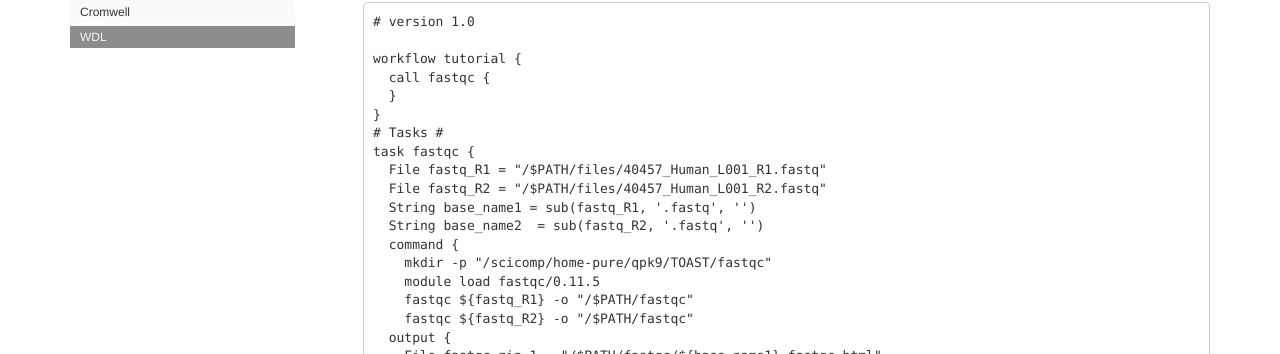
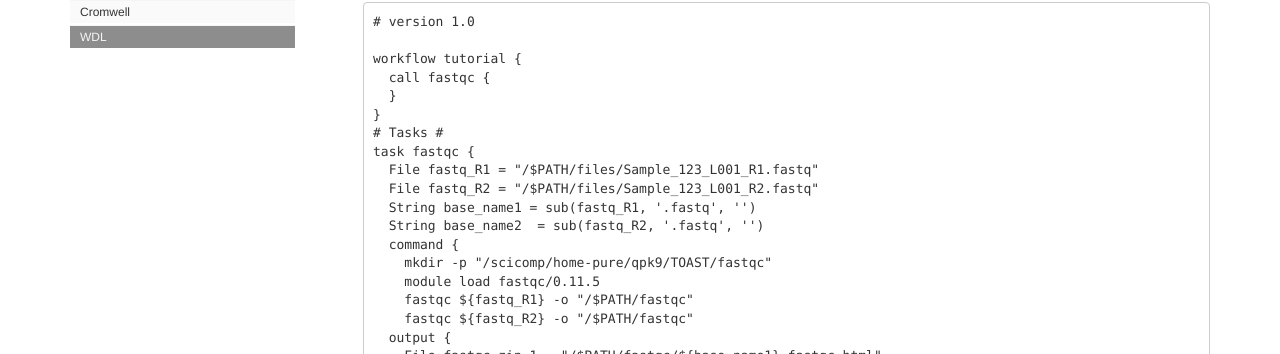
Before and after one commit to jvhagey/Tutorials, a Jekyll site: the page built from pages/mydoc/mydoc_wdl.md, in a window 1280 px wide and 900 px high, scrolled down 3254 px. Shown: the part 246-600 px from the top of the window. Built offline with Jekyll 4.4.1, drawn with Linux system fonts in a browser that asks for light colours; comment, search, counter and statistics services are not loaded; some of the changed text lies outside the part shown.

Commit message:
Update mydoc_wdl.md

````diff
--- a/pages/mydoc/mydoc_wdl.md
+++ b/pages/mydoc/mydoc_wdl.md
@@ -101,8 +101,8 @@ workflow tutorial {
 }
 # Tasks #
 task fastqc {
-  File fastq_R1 = "/$PATH/files/40457_Human_L001_R1.fastq"
-  File fastq_R2 = "/$PATH/files/40457_Human_L001_R2.fastq"
+  File fastq_R1 = "/$PATH/files/Sample_123_L001_R1.fastq"
+  File fastq_R2 = "/$PATH/files/Sample_123_L001_R2.fastq"
   String base_name1 = sub(fastq_R1, '.fastq', '')
   String base_name2  = sub(fastq_R2, '.fastq', '')
   command {
@@ -206,10 +206,10 @@ Open this file in a text editor and add in the location for the files of interes
 
 ```
 {
-  "converted_smake.fastq_R1": "/$PATH/files/40457_Human_L001_R1.fastq",
-  "converted_smake.base_name2": "40457_Human_L001_R2",
-  "converted_smake.fastq_R2": "/$PATH/files/40457_Human_L001_R2.fastq",
-  "converted_smake.base_name1": "40457_Human_L001_R1"
+  "converted_smake.fastq_R1": "/$PATH/files/Sample_123_L001_R1.fastq",
+  "converted_smake.base_name2": "Sample_123_L001_R2",
+  "converted_smake.fastq_R2": "/$PATH/files/Sample_123_L001_R2.fastq",
+  "converted_smake.base_name1": "Sample_123_L001_R1"
 }
 ```
 
@@ -236,8 +236,8 @@ I like to make workflows that only require changing a working directory and allo
 ```
 {
   "converted_smake.workdir" : "/$PATH/Tutorial",
-  "converted_smake.fastq_R1": "40457_Human_L001_R1.fastq",
-  "converted_smake.fastq_R2": "40457_Human_L001_R2.fastq"
+  "converted_smake.fastq_R1": "Sample_123_L001_R1.fastq",
+  "converted_smake.fastq_R2": "Sample_123_L001_R2.fastq"
 }
 ```
 
@@ -304,8 +304,8 @@ Here we will use an `Array` that contains pairs so our json now looks like this:
 {
   "tutorial.workdir" : "/scicomp/home-pure/qpk9/TOAST/Tutorial",
   "tutorial.fastq_files_paired": [
-    {"left": "40457_Human_L001_R1.fastq", "right": "40457_Human_L001_R2.fastq"},
-    {"left": "41573_Cow_L001_R1.fastq", "right": "41573_Cow_L001_R2.fastq"}  ]
+    {"left": "Sample_123_L001_R1.fastq", "right": "Sample_123_L001_R2.fastq"},
+    {"left": "Sample_456_L001_R1.fastq", "right": "Sample_456_L001_R2.fastq"}  ]
 }
 ```
 The syntax we use in the workflow is `Array[Pair[File, File]]`
@@ -726,10 +726,10 @@ Arrays just look like a python list.
 ```
 {
   "converted_smake.workdir" : "/$PATH/Tutorial",
-  "converted_smake.fastq_files": ["/$PATH/files/40457_Human_L001_R2.fastq","/$PATH/files/40457_Human_L001_R1.fastq","/$PATH/files/41573_Cow_L001_R2.fastq","/$PATH/files/41573_Cow_L001_R1.fastq"],
+  "converted_smake.fastq_files": ["/$PATH/files/Sample_123_L001_R2.fastq","/$PATH/files/Sample_123_L001_R1.fastq","/$PATH/files/Sample_456_L001_R2.fastq","/$PATH/files/Sample_456_L001_R1.fastq"],
   "converted_smake.fastq_files_paired": [
-    {left": "40457_Human_L001_R1.fastq", "right": "40457_Human_L001_R2.fastq"},
-    {left": "41573_Cow_L001_R1.fastq", "right": "41573_Cow_L001_R2.fastq"}
+    {left": "Sample_123_L001_R1.fastq", "right": "Sample_123_L001_R2.fastq"},
+    {left": "Sample_456_L001_R1.fastq", "right": "Sample_456_L001_R2.fastq"}
   ]
 }
 ```
````
